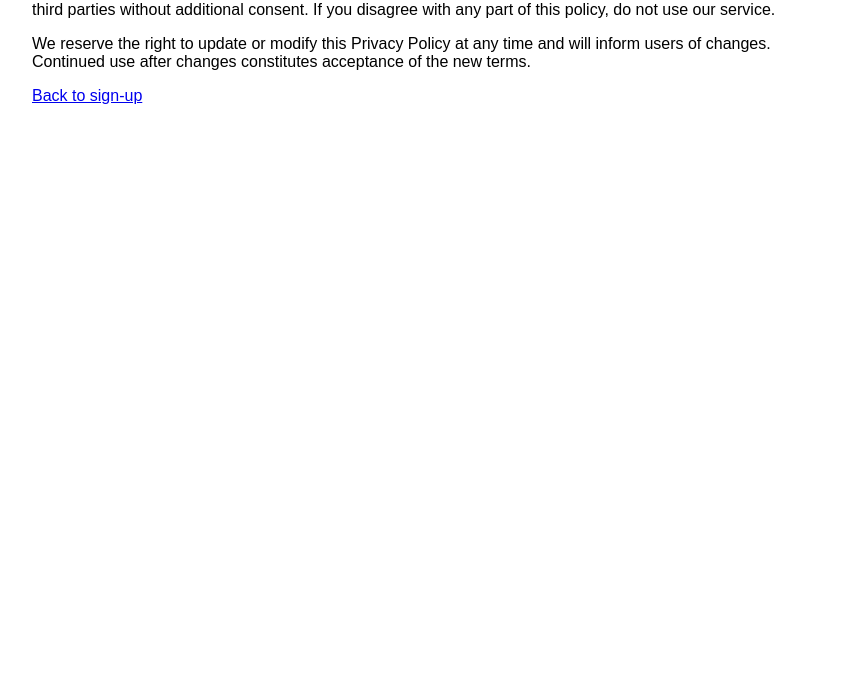
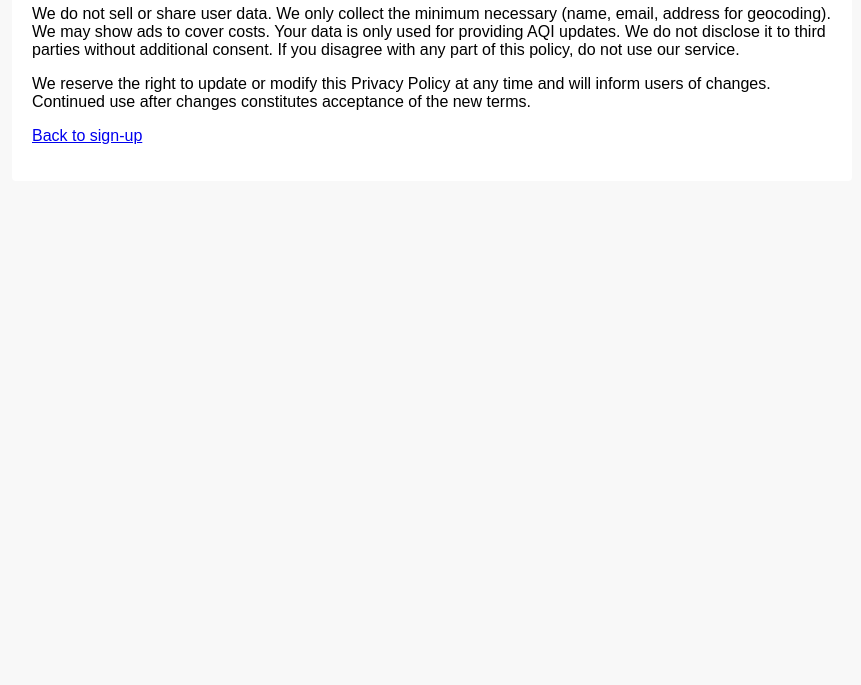
Before and after one commit to macautomation/aqi, a website: page html/privacy.html in a window 1280 px wide. Shown: the part 115-800 px from the top of the page, without its empty margins (208-1069 px from the left). Drawn offline with Linux system fonts and the light colour scheme.

Commit message:
Update privacy.html

```diff
--- a/html/privacy.html
+++ b/html/privacy.html
@@ -3,8 +3,8 @@
 <head>
   <title>Privacy Policy</title>
   <style>
-    body { margin:20px; font-family:Arial,sans-serif; }
-    .container { max-width:800px; margin:0 auto; }
+    body { margin:20px; font-family:Arial,sans-serif; background:#f8f8f8; }
+    .container { max-width:800px; margin:0 auto; background:#fff; padding:20px; border-radius:4px; }
     h1 { text-align:center; }
   </style>
 </head>
@@ -13,8 +13,8 @@
   <h1>Privacy Policy</h1>
   <p>We do not sell or share user data. We only collect the minimum necessary
      (name, email, address for geocoding). We may show ads to cover costs.
-     Your data is only used for providing AQI updates, and we do not disclose
-     it to third parties without additional consent.
+     Your data is only used for providing AQI updates.
+     We do not disclose it to third parties without additional consent.
      If you disagree with any part of this policy, do not use our service.</p>
 
   <p>We reserve the right to update or modify this Privacy Policy at any time
```
